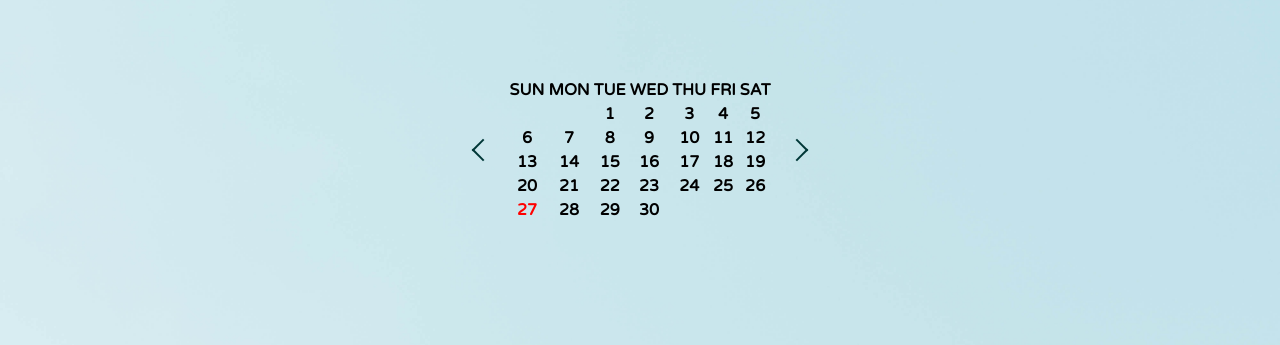
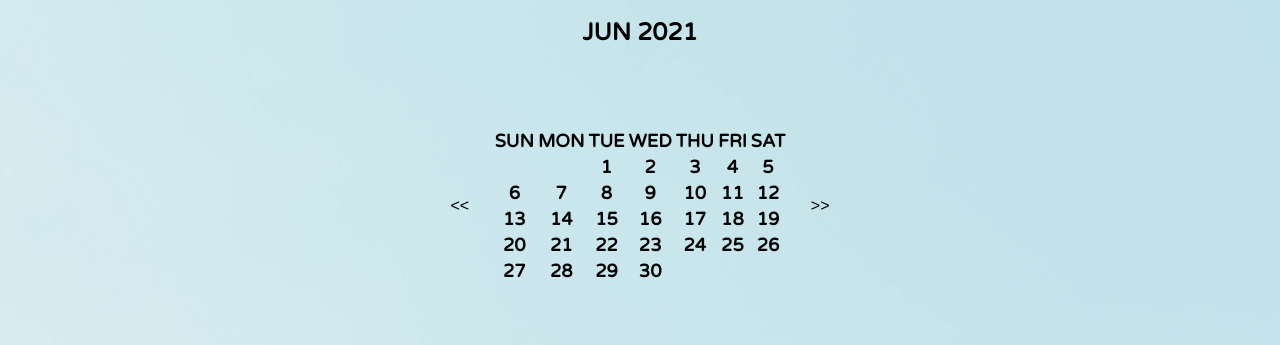
Before and after one commit to anniemon/calendar, a plain HTML site: page index.html in a window 1280 px wide. Shown: the part 455-800 px from the top of the page. Drawn offline with Linux system fonts and the light colour scheme.

Commit message:
add: button content, printNextCalendarBody function, removeCurrentCalendarBody function fix: firstDay calculation, printCalendar functions reusably seperate: highlightToday function

```diff
--- a/index.html
+++ b/index.html
@@ -17,7 +17,7 @@
     <p class="show-date"></p>
     <p class="show-month-year"></p>
     <main class="calendar-body">
-      <button class="button-prev"></button>
+      <button class="button-prev"><<</button>
       <table>
         <thead>
           <tr>
@@ -78,7 +78,7 @@
           </tr>
         </tbody>
       </table>
-      <button class="button-next"></button>
+      <button class="button-next">>></button>
     </main>
   </section>
   <script src="index.js"></script>
--- a/index.js
+++ b/index.js
@@ -5,48 +5,50 @@ const showDate = document.querySelector(".show-date");
 const showMonthYear = document.querySelector(".show-month-year");
 const calendarBody = document.querySelector("tbody");
 const calendarBody_Rows = calendarBody.children;
+const calendarBtns = document.querySelectorAll("button");
 
 const DAY_LIST = ['SUN', 'MON', 'TUE', 'WED', 'THU', 'FRI', 'SAT',];
 const MONTH_LIST = ['JAN', 'FEB', 'MAR', 'APR', 'MAY', 'JUN', 'JULY', 'AUG', 'SEP', 'OCT', 'NOV', 'DEC'];
 
-const currentDate = now.getDate();
-const currentMonth = now.getMonth();
-const currentDay = DAY_LIST[now.getDay()];
-const currentYear = now.getFullYear();
+let currentDate = now.getDate();
+let currentMonth = now.getMonth();
+let currentDay = DAY_LIST[now.getDay()];
+let currentYear = now.getFullYear();
 
 
-function printCurrentDate() {
-    showDay.textContent = currentDay;
-    showDate.textContent = currentDate;
-    showMonthYear.textContent = `${MONTH_LIST[now.getMonth()]} ${currentYear}`;
+function printSeperateDate(day, date, month, year) {
+    showDay.textContent = day;
+    showDate.textContent = date;
+    showMonthYear.textContent = `${month} ${year}`;
 }
 
-
-function printCurrentDatesOfMonth() {
+function printCalendarBody(currentYear, currentMonth) {
     let dateNumber = 2;
-    let firstDay = now.getDay() + 1 - currentDate % 7
-    firstDay < 0 ? firstDay += 7 : firstDay;
+    let firstDay = new Date(currentYear, currentMonth).getDay();
     for(let row = 0; row < calendarBody_Rows.length; row++){
         for (let col = 0; col < 7; col++) {
             calendarBody_Rows[0].children[firstDay].textContent = 1;
             if(row === 0 && col > firstDay) {
                 calendarBody_Rows[row].children[col].textContent = dateNumber;
                 dateNumber++;
-                if(calendarBody_Rows[row].children[col].textContent === String(currentDate)){
-                    calendarBody_Rows[row].children[col].classList.add("today");
-                }
             } else if( row > 0) {
                 calendarBody_Rows[row].children[col].textContent = dateNumber;
                 dateNumber++;
                 if(dateNumber > calculateDateNumbers(currentMonth)) {
                     break;
                 }
-                if(calendarBody_Rows[row].children[col].textContent === String(currentDate)){
-                    calendarBody_Rows[row].children[col].classList.add("today");
-                }
             }
         }
     }
+}
+
+function highlightToday (currentDate) {
+    // if(calendarBody_Rows[row].children[col].textContent === String(currentDate)){
+    //     calendarBody_Rows[row].children[col].classList.add("today");
+    // }
+    // if(calendarBody_Rows[row].children[col].textContent === String(currentDate)){
+    //     calendarBody_Rows[row].children[col].classList.add("today");
+    // }
 }
 
 function calculateDateNumbers(month) {
@@ -66,9 +68,31 @@ function calculateDateNumbers(month) {
     return dateNumber;
 }
 
+function printNextCalenderBody() {
+    printCalendarBody(currentYear, currentMonth++);
+}
+
+function removecurrentCalenderBody() {
+    for(let i = 0; i < calendarBody_Rows.length; i ++) {
+        for(let j = 0; j < 7; j++) {
+            calendarBody_Rows[i].children[j].textContent = '';
+        }
+    }
+}
+
+function handleClick(e) {
+    if(e.target.classList[0] === 'button-next') {
+        removecurrentCalenderBody();
+        printNextCalenderBody();
+    } else if(e.target.classList[0] === 'button-prev') {
+
+    }
+}
+
 function init() {
-    printCurrentDate();
-    printCurrentDatesOfMonth();
+    printSeperateDate(currentDay, currentDate, MONTH_LIST[now.getMonth()], currentYear);
+    printCalendarBody(currentYear, currentMonth);
+    calendarBtns.forEach((btn) => btn.addEventListener("click", handleClick));
 }
 
 init();
--- a/style.css
+++ b/style.css
@@ -3,6 +3,11 @@ body {
   background-repeat: no-repeat;
   background-size: cover;
   font-family: "Varela Round", sans-serif;
+  margin: 0;
+  padding: 0;
+  box-sizing: border-box;
+  position: relative;
+  top: 50px;
 }
 
 h1 {
@@ -22,6 +27,7 @@ section > p {
 }
 
 .calendar-body {
+  font-size: large;
   margin: 5rem;
   font-weight: bolder;
   display: flex;
@@ -36,20 +42,17 @@ section > p {
 
 .button-prev,
 .button-next {
-  background-color: transparent;
-  border-left: transparent;
-  border-top: transparent;
-  width: 1rem;
-  height: 1rem;
+  background: none;
+  border: none;
+  width: 2rem;
+  height: 2rem;
+  font-size: 1rem;
   margin: 1rem;
-  color: red;
-  border-color: darkcyan;
+  color: black;
 }
 
 .button-prev {
-  transform: rotate(135deg);
 }
 
 .button-next {
-  transform: rotate(-45deg);
 }
```
